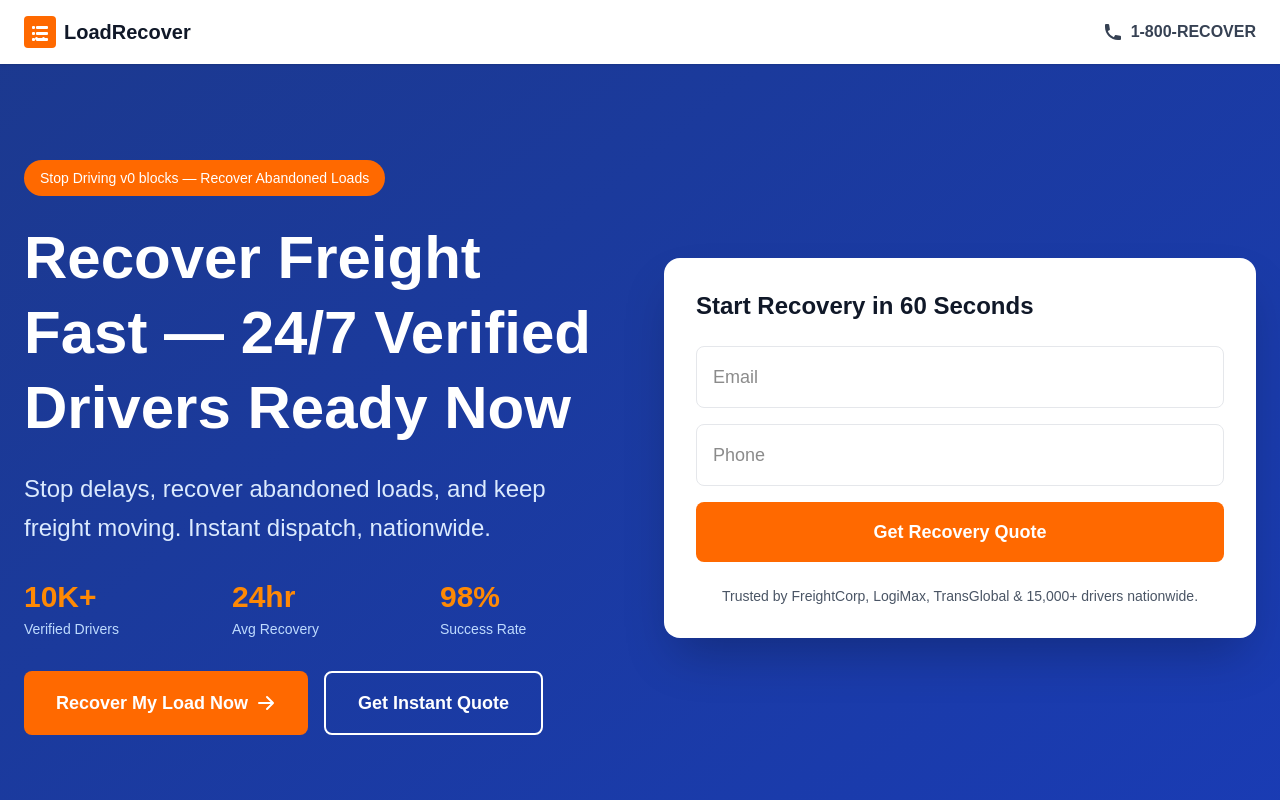
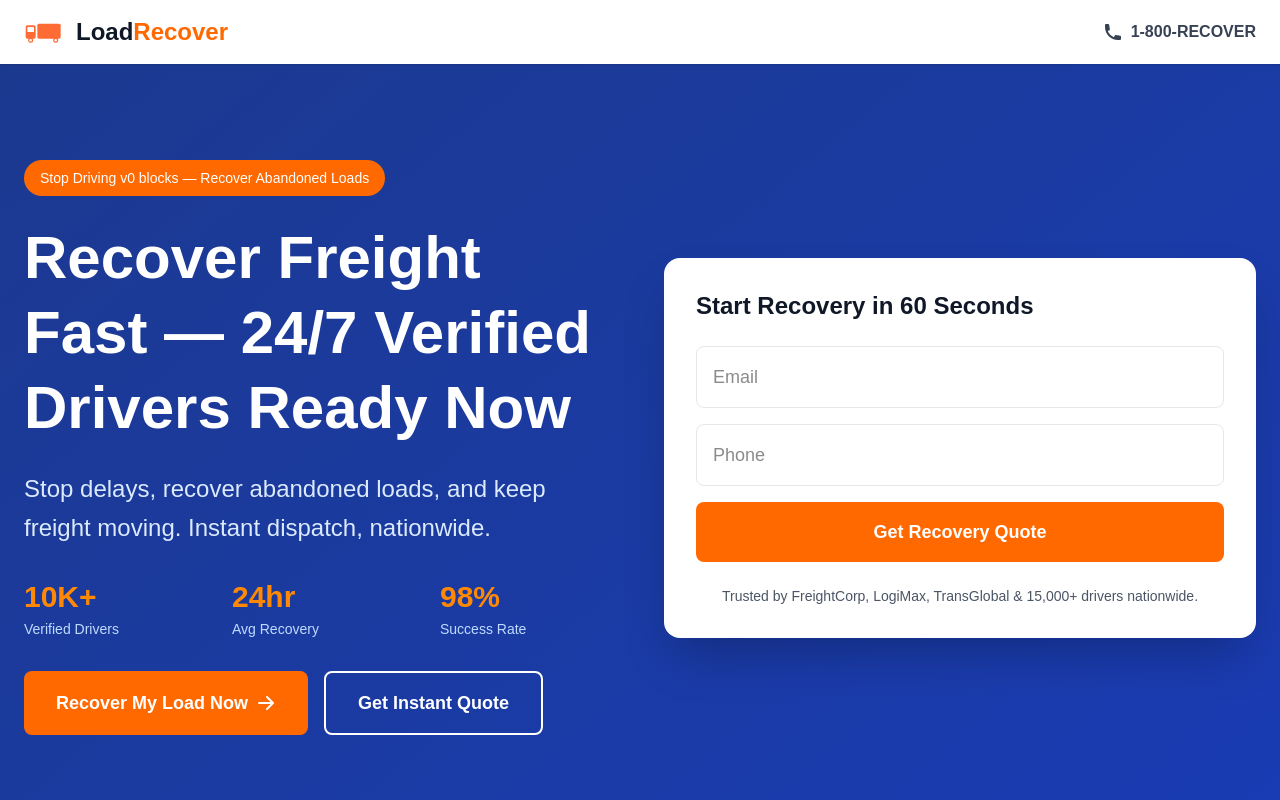
Before and after one commit to buildmoreandmore-cpu/loadrecover-landing, a Next.js app: page / in a window 1280 px wide. Shown: the top 800 px of the page. Built offline with nearby package versions, Linux system fonts and the light colour scheme.

Commit message:
Update logo to match LoadRecover branding
- Add custom truck SVG logo
- Fix text to show 'Load' and 'Recover' with proper spacing
- Update both header and footer logos
- Use orange color scheme matching brand

```diff
--- a/src/components/Footer.tsx
+++ b/src/components/Footer.tsx
@@ -5,14 +5,28 @@ export function Footer() {
         <div className="grid md:grid-cols-4 gap-8">
           {/* LoadRecover Brand */}
           <div className="md:col-span-1">
-            <div className="flex items-center space-x-2 mb-6">
-              <div className="w-8 h-8 bg-orange-500 rounded flex items-center justify-center">
-                <svg className="w-5 h-5 text-white" fill="currentColor" viewBox="0 0 20 20">
-                  <path d="M8 16.5a1.5 1.5 0 11-3 0 1.5 1.5 0 013 0zM15 16.5a1.5 1.5 0 11-3 0 1.5 1.5 0 013 0z" />
-                  <path d="M3 4a1 1 0 00-1 1v1a1 1 0 001 1h1a1 1 0 001-1V5a1 1 0 00-1-1H3zM3 10a1 1 0 00-1 1v1a1 1 0 001 1h1a1 1 0 001-1v-1a1 1 0 00-1-1H3zM3 16a1 1 0 00-1 1v1a1 1 0 001 1h1a1 1 0 001-1v-1a1 1 0 00-1-1H3zM7 4a1 1 0 00-1 1v1a1 1 0 001 1h10a1 1 0 001-1V5a1 1 0 00-1-1H7zM7 10a1 1 0 00-1 1v1a1 1 0 001 1h10a1 1 0 001-1v-1a1 1 0 00-1-1H7zM7 16a1 1 0 00-1 1v1a1 1 0 001 1h10a1 1 0 001-1v-1a1 1 0 00-1-1H7z" />
+            <div className="flex items-center space-x-3 mb-6">
+              <div className="flex items-center">
+                {/* Truck Logo */}
+                <svg className="w-10 h-8" viewBox="0 0 48 32" fill="none">
+                  {/* Truck Cab */}
+                  <rect x="2" y="8" width="12" height="16" rx="2" fill="#FF6B35" />
+                  {/* Truck Trailer */}
+                  <rect x="16" y="6" width="28" height="18" rx="2" fill="#FF6B35" />
+                  {/* Truck Wheels */}
+                  <circle cx="8" cy="26" r="3" fill="#FF6B35" />
+                  <circle cx="38" cy="26" r="3" fill="#FF6B35" />
+                  {/* Wheel Details */}
+                  <circle cx="8" cy="26" r="1.5" fill="white" />
+                  <circle cx="38" cy="26" r="1.5" fill="white" />
+                  {/* Cab Window */}
+                  <rect x="4" y="10" width="8" height="6" rx="1" fill="white" />
                 </svg>
               </div>
-              <span className="text-xl font-bold">LoadRecover</span>
+              <div>
+                <span className="text-xl font-bold text-white">Load</span>
+                <span className="text-xl font-bold text-orange-500">Recover</span>
+              </div>
             </div>
             <p className="text-gray-400 mb-6 leading-relaxed">
               The #1 freight recovery marketplace connecting companies with verified drivers nationwide.
--- a/src/components/HeroSection.tsx
+++ b/src/components/HeroSection.tsx
@@ -17,14 +17,28 @@ export function HeroSection() {
     <section className="relative bg-gradient-to-br from-blue-900 to-blue-800 min-h-screen">
       {/* Navigation Bar */}
       <nav className="flex justify-between items-center px-6 py-4 bg-white shadow-sm">
-        <div className="flex items-center space-x-2">
-          <div className="w-8 h-8 bg-orange-500 rounded flex items-center justify-center">
-            <svg className="w-5 h-5 text-white" fill="currentColor" viewBox="0 0 20 20">
-              <path d="M8 16.5a1.5 1.5 0 11-3 0 1.5 1.5 0 013 0zM15 16.5a1.5 1.5 0 11-3 0 1.5 1.5 0 013 0z" />
-              <path d="M3 4a1 1 0 00-1 1v1a1 1 0 001 1h1a1 1 0 001-1V5a1 1 0 00-1-1H3zM3 10a1 1 0 00-1 1v1a1 1 0 001 1h1a1 1 0 001-1v-1a1 1 0 00-1-1H3zM3 16a1 1 0 00-1 1v1a1 1 0 001 1h1a1 1 0 001-1v-1a1 1 0 00-1-1H3zM7 4a1 1 0 00-1 1v1a1 1 0 001 1h10a1 1 0 001-1V5a1 1 0 00-1-1H7zM7 10a1 1 0 00-1 1v1a1 1 0 001 1h10a1 1 0 001-1v-1a1 1 0 00-1-1H7zM7 16a1 1 0 00-1 1v1a1 1 0 001 1h10a1 1 0 001-1v-1a1 1 0 00-1-1H7z" />
+        <div className="flex items-center space-x-3">
+          <div className="flex items-center">
+            {/* Truck Logo */}
+            <svg className="w-10 h-8" viewBox="0 0 48 32" fill="none">
+              {/* Truck Cab */}
+              <rect x="2" y="8" width="12" height="16" rx="2" fill="#FF6B35" />
+              {/* Truck Trailer */}
+              <rect x="16" y="6" width="28" height="18" rx="2" fill="#FF6B35" />
+              {/* Truck Wheels */}
+              <circle cx="8" cy="26" r="3" fill="#FF6B35" />
+              <circle cx="38" cy="26" r="3" fill="#FF6B35" />
+              {/* Wheel Details */}
+              <circle cx="8" cy="26" r="1.5" fill="white" />
+              <circle cx="38" cy="26" r="1.5" fill="white" />
+              {/* Cab Window */}
+              <rect x="4" y="10" width="8" height="6" rx="1" fill="white" />
             </svg>
           </div>
-          <span className="text-xl font-bold text-gray-900">LoadRecover</span>
+          <div>
+            <span className="text-2xl font-bold text-gray-900">Load</span>
+            <span className="text-2xl font-bold text-orange-500">Recover</span>
+          </div>
         </div>
         <div className="flex items-center space-x-2 text-gray-700">
           <svg className="w-5 h-5" fill="currentColor" viewBox="0 0 20 20">
```
